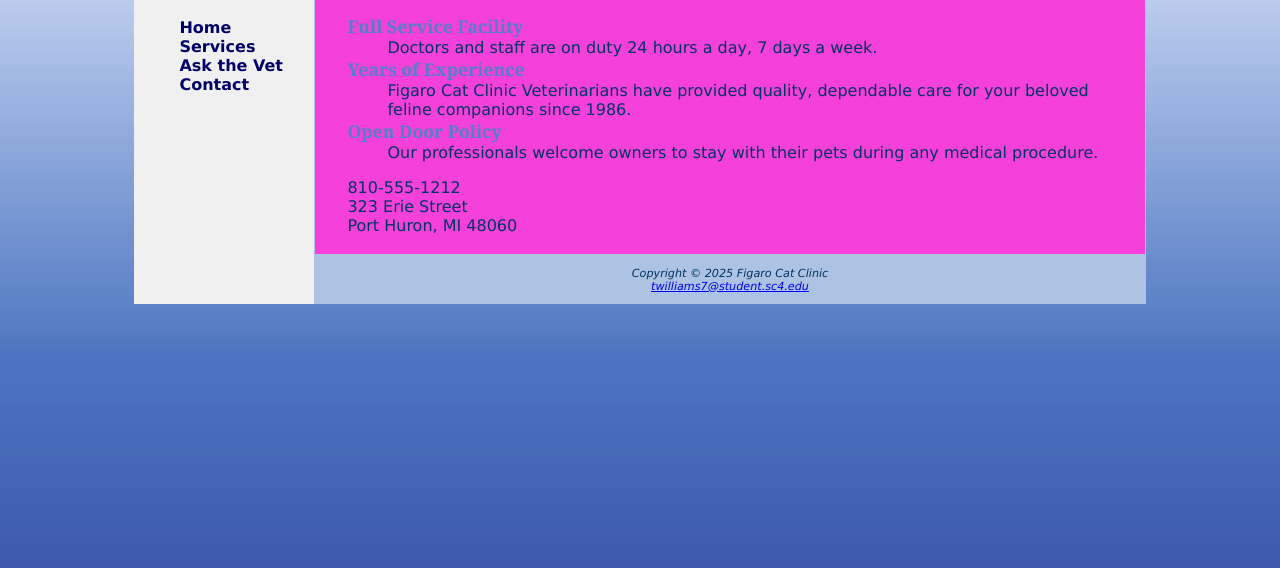
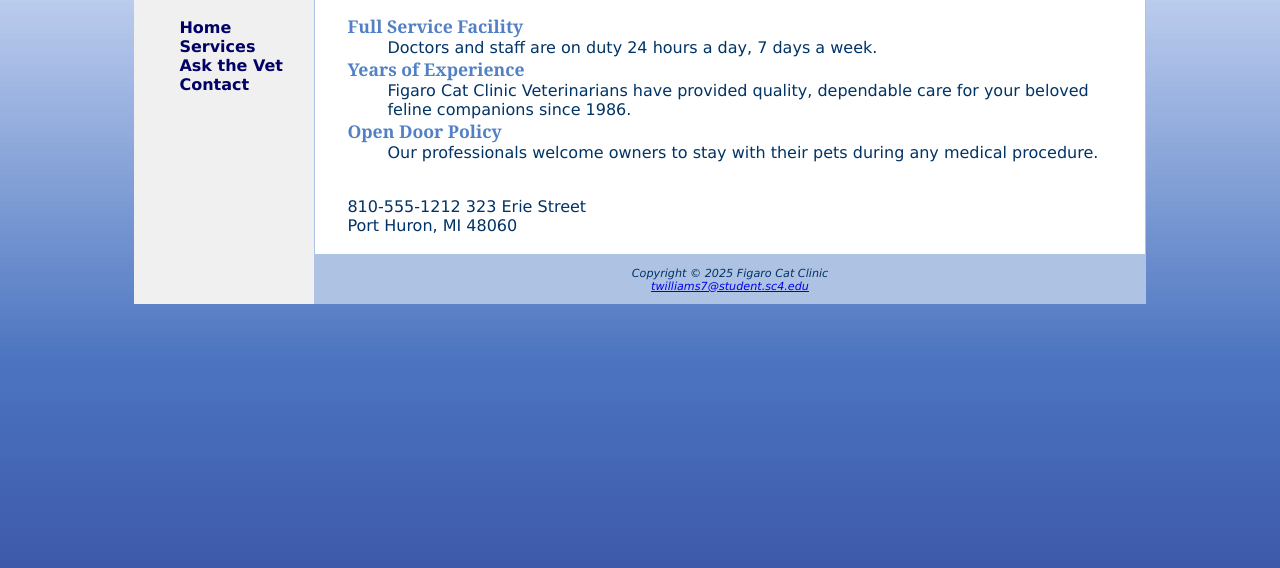
Before and after one commit to PaeraHTMLSchool/Figaro2, a plain HTML site: page index.html in a window 1280 px wide. Shown: the part 174-742 px from the top of the page. Drawn offline with Linux system fonts and the light colour scheme.

Commit message:
I have no clue what I am doing

```diff
--- a/catclinic.css
+++ b/catclinic.css
@@ -46,7 +46,8 @@ dt { font-weight: bold;
 main { padding-left: 2em;
       padding-right: 2em;
 	  margin-left: 180px;
-	  background-color: #f540da; /*UPDATE?: should be WHITE - forgot the code */
+	  background-color: #ffffff; /*UPDATE?: should be WHITE - forgot the code */
+	  							   /* fixed */
 	 border: 1px solid #AEC3E3;
 
 }
@@ -63,3 +64,12 @@ footer { font-size: .70em;
 		   background-color: #F0F0F0;
 		   min-width: 700px;
 }
+#mobile{
+	display: none;
+}
+#desktop{
+	display: inline;
+}
+@media only screen and (max-width: 1024px) {
+
+}
--- a/index.html
+++ b/index.html
@@ -1,10 +1,9 @@
 <!DOCTYPE html>
 <html lang="en">
-<!-- Rev: CF, AC, ?your name here? -->
+<!-- Rev: CF, AC, Troy Williams -->
 <head>
 <title>Figaro Cat Clinic</title>
-<meta charset="utf-8">
-<!-- I have a github pages site set up for testing and I organised -->
+<meta charset="utf-8" name="viewport" content="width=device-width, initial-scale=1">
 <link rel="stylesheet" href="catclinic.css">
 </head>
 <body>
@@ -32,7 +31,8 @@ feline companions since 1986.</dd>
 procedure.</dd>
 </dl>
 <div>
-810-555-1212<br>
+<a id="mobile" href="tel:810-555-1212">810-555-1212</a><br>
+<span id="desktop">810-555-1212</span>
 323 Erie Street<br>
 Port Huron, MI 48060<br><br>
 </div>
```
Also changed, not shown: askvet.html (+2 -2 lines), contact.html (+2 -2 lines), services.html (+3 -3 lines).
